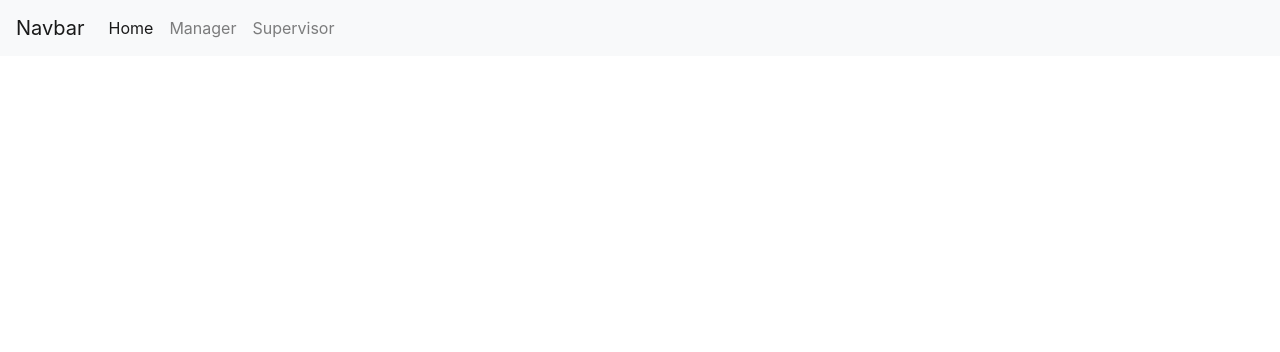
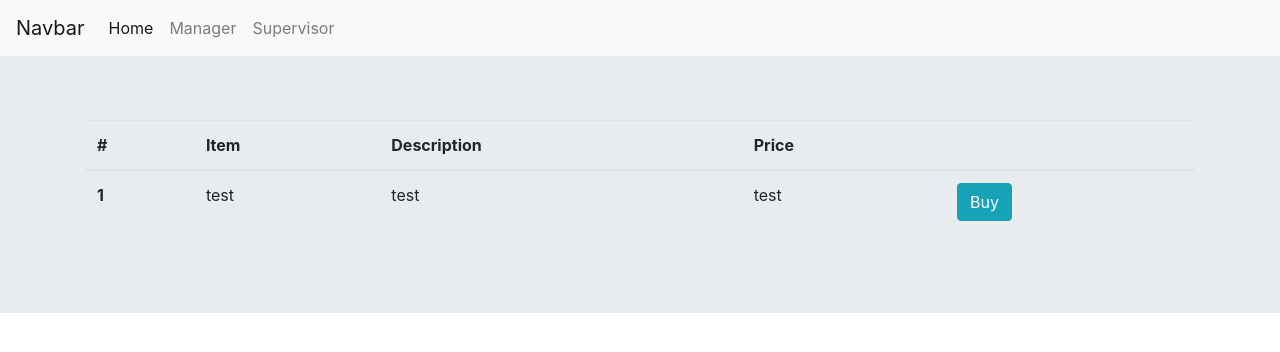
Before and after one commit to ElPat0/bamazonHwk, a website: page index.html in a window 1280 px wide. Drawn offline with nearby package versions, Linux system fonts and the light colour scheme; files that its build step writes are made by us from their sources.

Commit message:
added table structure

```diff
--- a/index.html
+++ b/index.html
@@ -35,7 +35,34 @@
             </div>
           </nav>
     </header>
+    <div class="jumbotron jumbotron-fluid">
+      <div class="container">
+    <table class="table">
+      <thead>
+        <tr>
+          <th scope="col">#</th>
+          <th scope="col">Item</th>
+          <th scope="col">Description</th>
+          <th scope="col">Price</th>
+          <th scope="col"></th>
+        </tr>
+      </thead>
+      <tbody>
+        <tr>
+          <th scope="row">1</th>
+          <td>test</td>
+          <td>test</td>
+          <td>test</td>
+          <td>
+            <button type="button" class="btn btn-info" id="buyBtn">Buy</button>
+          </td>
 
+        </tr>
+
+      </tbody>
+    </table>
+    </div>
+    </div>
 
 
 
```
